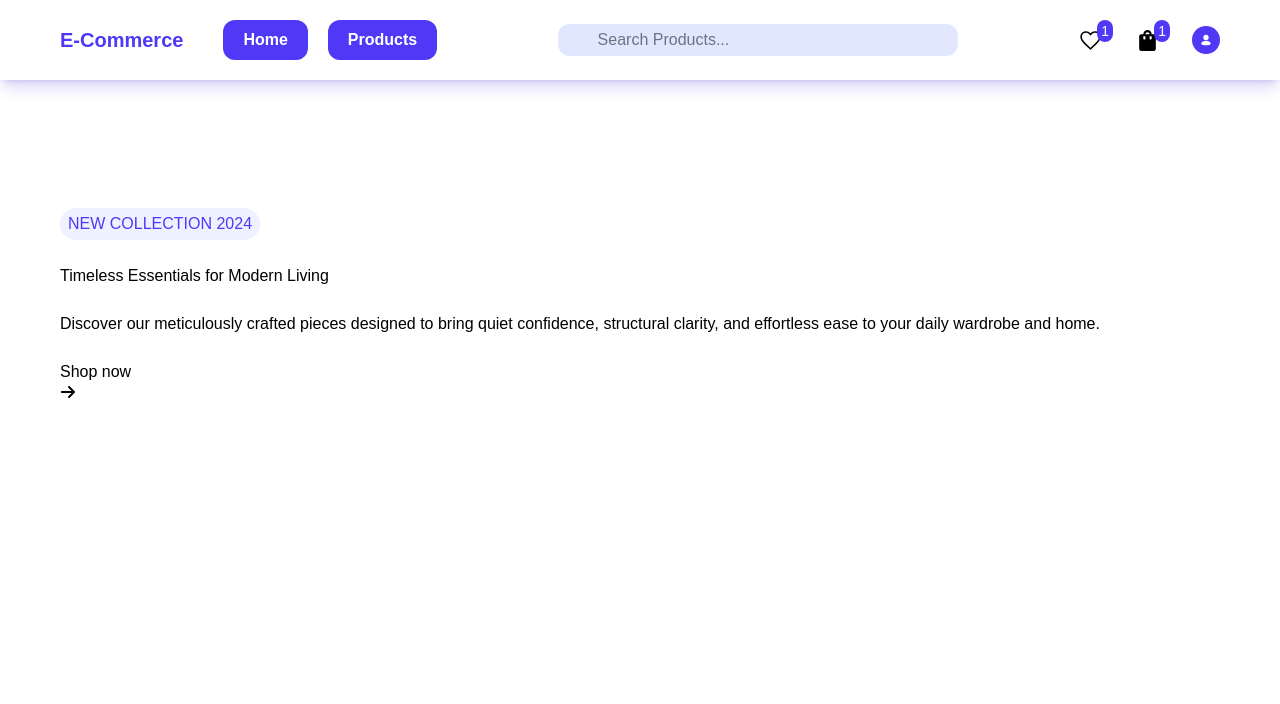
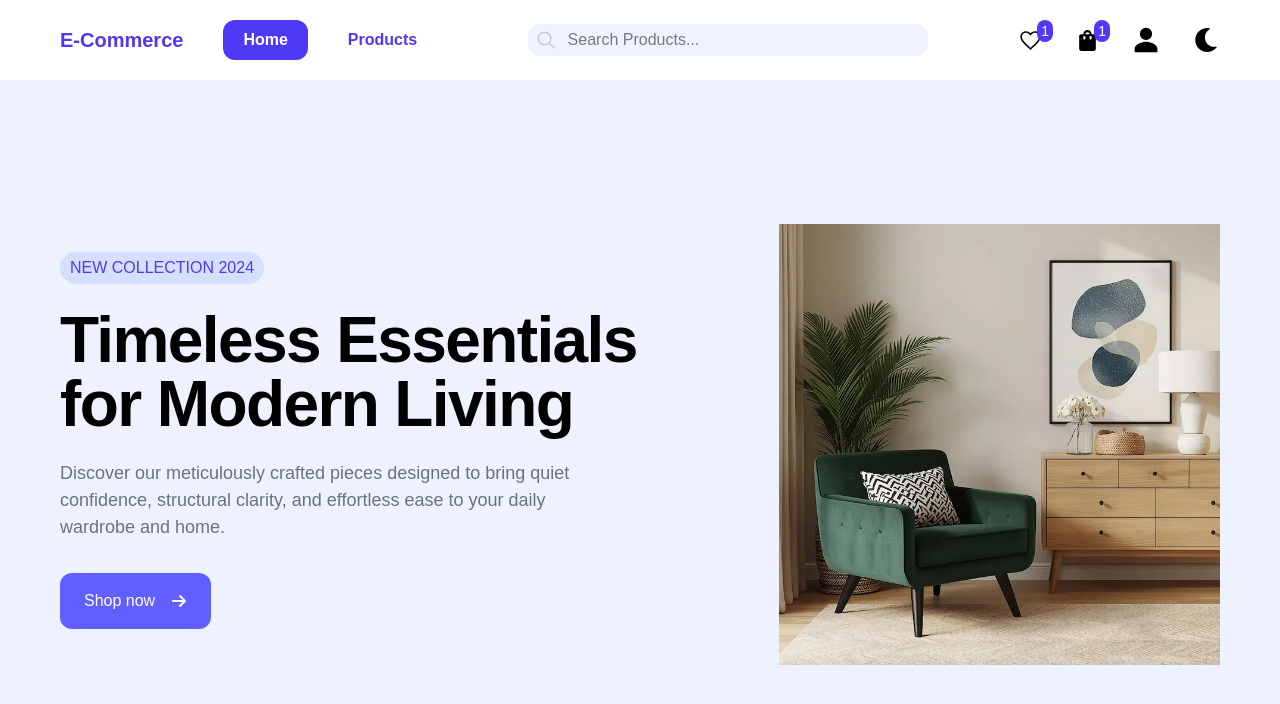
Before and after one commit to neldin123/E-Commerce, a React (Vite) app: page / in a window 1280 px wide. Shown: the top 704 px of the page. Built offline with nearby package versions, Linux system fonts and the light colour scheme.

Commit message:
styling the hero and add dark mode to header

```diff
--- a/src/App.jsx
+++ b/src/App.jsx
@@ -2,11 +2,27 @@ import { Route, Routes } from "react-router-dom";
 import "./App.css";
 import Header from "./components/Header";
 import Home from "./pages/Home";
+import { useEffect, useState } from "react";
 
 const App = () => {
+  const [isDark, setIsDark] = useState(() => {
+    const theme = localStorage.getItem("isDark");
+    return theme !== null ? JSON.parse(theme) : false;
+  });
+  const toggleTheme = () => {
+    setIsDark((prev) => !prev);
+  };
+  useEffect(() => {
+    if (isDark) {
+      document.documentElement.classList.add("dark");
+    } else {
+      document.documentElement.classList.remove("dark");
+    }
+    localStorage.setItem("isDark", JSON.stringify(isDark));
+  }, [isDark]);
   return (
     <>
-      <Header />
+      <Header isDark={isDark} toggleTheme={toggleTheme} />
       <Routes>
         <Route path="/" element={<Home />} />
       </Routes>
--- a/src/components/Header.jsx
+++ b/src/components/Header.jsx
@@ -1,66 +1,81 @@
-import { Link } from "react-router-dom";
+import { Link, NavLink } from "react-router-dom";
 
 // React-Icons Imports
 import { GoSearch } from "react-icons/go";
 import { IoMdHeartEmpty } from "react-icons/io";
 import { MdShoppingBag } from "react-icons/md";
 import { IoPersonSharp } from "react-icons/io5";
+import { LuSun } from "react-icons/lu";
+import { FaMoon } from "react-icons/fa";
 
-const Header = () => {
+const Header = ({ isDark, toggleTheme }) => {
   return (
-    <header className="w-full shadow-lg shadow-indigo-700/20">
+    <header className="w-full shadow-lg shadow-indigo-700/20 dark:bg-[#051424] transition-all duration-300">
       <div className="container mx-auto max-w-7xl">
         <div className="flex items-center px-15 max-lg:px-5 h-20 justify-between ">
           <div className="flex justify-between items-center gap-10">
-            <div className="text-indigo-600 text-xl font-bold ">
+            <div className="text-indigo-600 text-xl font-bold">
               <Link to={"/"}>E-Commerce</Link>
             </div>
             <nav className="flex items-center gap-5 max-md:hidden">
-              <Link
+              <NavLink
                 to={"/"}
-                className="py-2 px-5 bg-indigo-600 rounded-xl text-white font-bold hover:bg-indigo-800 duration-300 transition-all"
+                className={({ isActive }) =>
+                  isActive
+                    ? "py-2 px-5 bg-indigo-600 rounded-xl text-white font-bold hover:bg-indigo-600 duration-300 transition-all"
+                    : "py-2 px-5 text-indigo-600 dark:text-indigo-400 rounded-xl font-bold hover:bg-indigo-600 hover:text-white duration-300 transition-all"
+                }
               >
                 Home
-              </Link>
-              <Link
-                to={"/products"}
-                className="py-2 px-5 bg-indigo-600 rounded-xl text-white font-bold hover:bg-indigo-800 duration-300 transition-all"
+              </NavLink>
+              <NavLink
+                to={"/Products"}
+                className={({ isActive }) =>
+                  isActive
+                    ? "py-2 px-5 bg-indigo-600 rounded-xl text-white font-bold hover:bg-indigo-600 duration-300 transition-all"
+                    : "py-2 px-5 text-indigo-600 dark:text-indigo-400 rounded-xl font-bold hover:bg-indigo-600 hover:text-white duration-300 transition-all"
+                }
               >
                 Products
-              </Link>
+              </NavLink>
             </nav>
           </div>
           <div className="max-xl:hidden">
             <div className="relative">
-              <GoSearch className="absolute top-1.5 left-2 size-5 text-gray-400" />
+              <GoSearch className="absolute top-1.5 left-2 size-5 text-gray-400 dark:bg-transparent" />
               <input
                 type="text"
-                className="bg-indigo-100 rounded-xl px-5 py-1 pl-10 relative caret-indigo-700 focus:outline-indigo-700 text-l w-100"
+                className="bg-indigo-100/50 dark:bg-[#1F1D36] dark:text-[#E8E8F4] dark:placeholder:text-[#9CA3C7] dark:border dark:border-[#2A2748] rounded-xl px-5 py-1 pl-10 relative caret-indigo-700 dark:caret-indigo-400 focus:outline-indigo-700 dark:focus:outline-indigo-400 text-l w-100"
                 placeholder="Search Products..."
+                name="Search"
               />
             </div>
           </div>
           <div className="flex items-center justify-between gap-8">
-            <Link className="relative">
-              <IoMdHeartEmpty size={25} />
+            <Link className="relative" to={"/favorite"} aria-label="favorite">
+              <IoMdHeartEmpty size={25} className="dark:text-[#E2E8F0]" />
               <span className="absolute py-px px-1 rounded-full bg-indigo-600 -top-2 -right-2.5 text-sm flex items-center justify-center text-white">
                 1
               </span>
             </Link>
-            <Link className="relative">
-              <MdShoppingBag size={25} />
+            <Link className="relative" to={"/cart"} aria-label="cart">
+              <MdShoppingBag size={25} className="dark:text-[#E2E8F0]" />
               <span className="absolute py-px px-1 rounded-full bg-indigo-600 -top-2 -right-2.5 text-sm flex items-center justify-center text-white">
                 1
               </span>
             </Link>
-            <Link>
+            <Link to={"/profile"} aria-label="profile">
               <div>
-                <IoPersonSharp
-                  size={28}
-                  className="p-2 bg-indigo-600 text-white rounded-full hover:bg-indigo-800 duration-300"
-                />
+                <IoPersonSharp size={28} className="dark:text-[#E2E8F0]" />
               </div>
             </Link>
+            <button
+              className="cursor-pointer text-black dark:text-white rounded-full p-0.5"
+              onClick={toggleTheme}
+              aria-label="Toggle theme"
+            >
+              {isDark ? <LuSun size={24} /> : <FaMoon size={24} />}
+            </button>
           </div>
         </div>
       </div>
--- a/src/components/Hero.jsx
+++ b/src/components/Hero.jsx
@@ -3,28 +3,33 @@ import { FaArrowRight } from "react-icons/fa6";
 
 const Hero = () => {
   return (
-    <section className="w-full py-24 lg:py-32">
-      <div className="mx-auto max-w-7xl flex flex-1 items-center px-15 max-lg:px-5">
-        <div className="flex flex-col max-md:flex-row items-start gap-6">
-          <span className="text-indigo-600 uppercase bg-indigo-200/30 py-1 px-2 rounded-3xl">
+    <section className="w-full py-24 lg:py-36 bg-indigo-50 animate-slide-down overflow-hidden">
+      <div className="mx-auto max-w-7xl flex flex-1 items-center gap-15 justify-between px-15 max-lg:px-5">
+        <div className="flex flex-col max-md:flex-row items-start gap-6 overflow-hidden">
+          <span className="text-indigo-600 uppercase bg-indigo-300/30 py-1 px-2.5 rounded-3xl">
             New Collection 2024
           </span>
-          <h1>Timeless Essentials for Modern Living</h1>
-          <p>
+          <h1 className="text-[64px] leading-none font-semibold tracking-tight">
+            Timeless Essentials for Modern Living
+          </h1>
+          <p className="text-gray-500 max-w-lg font-medium text-[18px] ">
             Discover our meticulously crafted pieces designed to bring quiet
             confidence, structural clarity, and effortless ease to your daily
             wardrobe and home.
           </p>
-          <button>
-            <Link>
+          <Link className="flex gap-4 bg-indigo-500 px-6 py-4 items-center my-2 hover:shadow-xl hover:shadow-indigo-300/60 hover:bg-indigo-600 text-white transition-all duration-300 rounded-xl group">
             Shop now
             <span>
               <FaArrowRight />
             </span>
           </Link>
-          </button>
+        </div>
+        <div>
+          <div>
+            <img src="/Photos/hero.webp" alt="hero" loading="lazy" />
           </div>
           <div></div>
+        </div>
       </div>
     </section>
   );
--- a/src/index.css
+++ b/src/index.css
@@ -2,6 +2,23 @@
 
 @import "tailwindcss";
 
+@custom-variant dark (&:where(.dark, .dark *));
+
 body {
-  font-family: "IBM Plex" , sans-serif;
+  font-family: "IBM Plex", sans-serif;
 }
+
+@keyframes slideDown {
+  from {
+    opacity: 0;
+    transform: translateY(-20px);
+  }
+  to {
+    opacity: 1;
+    transform: translateY(0);
+  }
+}
+
+.animate-slide-down {
+  animation: slideDown 0.5s ease-out;
+}
```
Lines whose indentation alone changed are shown as unchanged.
